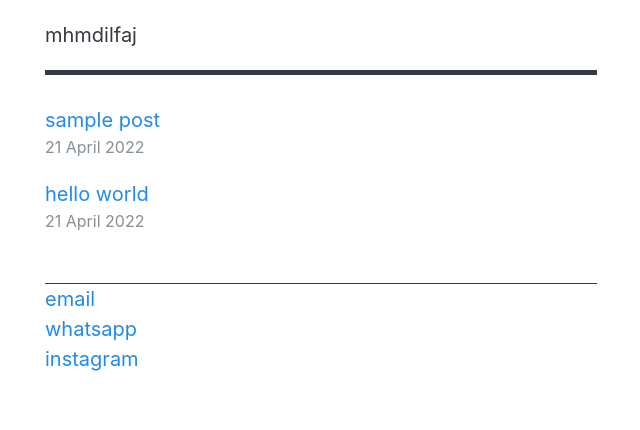
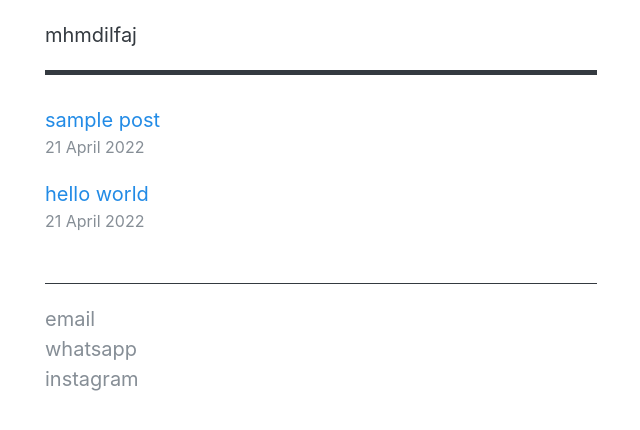
Before and after one commit to mhmdilfaj/mhmdilfaj.github.io, a Jekyll site: the page built from index.html, in a window 1280 px wide. Shown: the top 430 px of the page, without its empty margins (319-959 px from the left). Built offline with Jekyll 4.4.1, drawn with Linux system fonts in a browser that asks for light colours.

Commit message:
Update default.html

```diff
--- a/_layouts/default.html
+++ b/_layouts/default.html
@@ -24,11 +24,11 @@
       {{ content }}
     </main>
     <footer class="container pt-2 pb-2">
-      <div class="border-top border-dark">
+      <div class="border-top border-dark pt-1">
         <ul class="list-style-none m-0 p-0">
-          <li><a href="mailto:mhmdilfaj@gmail.com" alt="" class="text-decoration-none">email</a></li>
-          <li><a href="https://wa.me/+6281296827422" alt="" class="text-decoration-none">whatsapp</a></li>
-          <li><a href="https://instagram.com/mhmdilfaj" alt="" class="text-decoration-none">instagram</a></li>
+          <li><a href="mailto:mhmdilfaj@gmail.com" alt="" class="text-decoration-none text-secondary">email</a></li>
+          <li><a href="https://wa.me/+6281296827422" alt="" class="text-decoration-none text-secondary">whatsapp</a></li>
+          <li><a href="https://instagram.com/mhmdilfaj" alt="" class="text-decoration-none text-secondary">instagram</a></li>
         </ul>
       </div>
     </footer>
```
